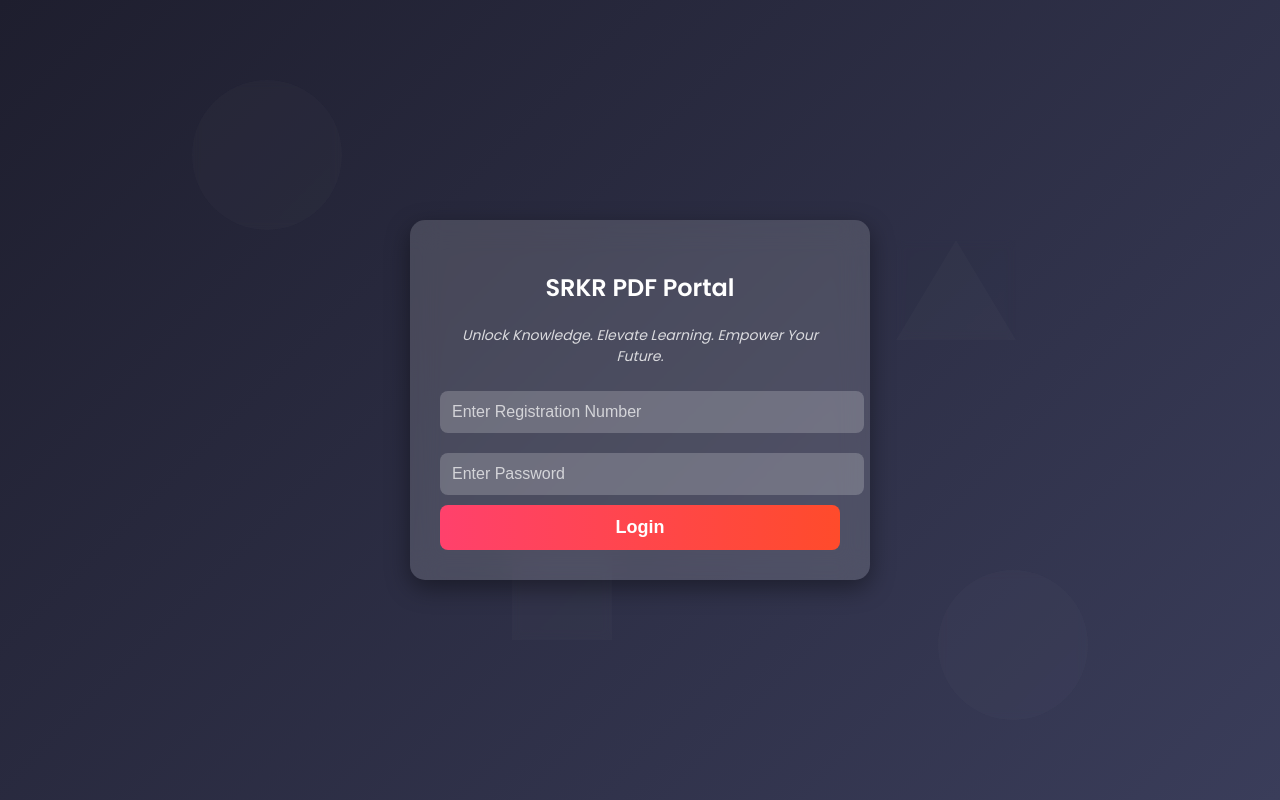
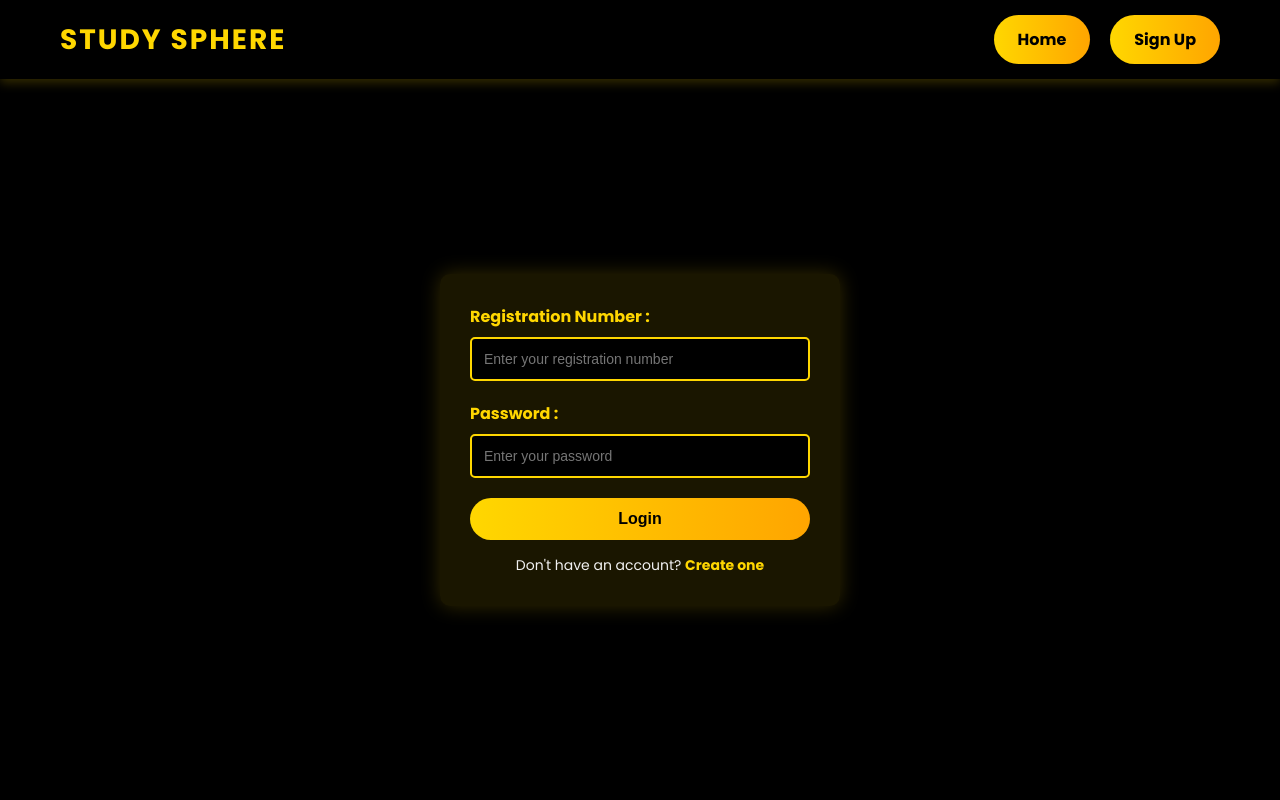
Before and after one commit to Phani943/MST_Lab, a plain HTML site: page login.html in a window 1280 px wide. Drawn offline with Linux system fonts and the light colour scheme.

Commit message:
Update login.html

```diff
--- a/login.html
+++ b/login.html
@@ -1,123 +1,172 @@
 <!DOCTYPE html>
 <html lang="en">
 <head>
-    <meta charset="UTF-8">
-    <meta name="viewport" content="width=device-width, initial-scale=1.0">
-    <title>SRKR PDF Portal</title>
-    <link href="https://fonts.googleapis.com/css2?family=Poppins:wght@300;400;600&display=swap" rel="stylesheet">
+  <meta charset="UTF-8" />
+  <meta name="viewport" content="width=device-width, initial-scale=1.0"/>
+  <title>Study Sphere - Login</title>
   <style>
+    @import url('https://fonts.googleapis.com/css2?family=Poppins:wght@300;400;700&display=swap');
+
+    * {
+      margin: 0;
+      padding: 0;
+      box-sizing: border-box;
+    }
     body {
       font-family: 'Poppins', sans-serif;
+      background: #000;
+      color: #fff;
+      min-height: 100vh;
+      display: flex;
+      flex-direction: column;
+    }
+    /* HEADER */
+    header {
+      display: flex;
+      justify-content: space-between;
+      align-items: center;
+      padding: 15px 60px;
+      background: rgba(0, 0, 0, 0.8);
+      box-shadow: 0 4px 10px rgba(255, 215, 0, 0.2);
+    }
+    .logo {
+      font-size: 28px;
+      font-weight: 700;
+      letter-spacing: 2px;
+      text-transform: uppercase;
+      color: #FFD700;
+    }
+    nav {
+      display: flex;
+      gap: 20px;
+    }
+    nav a {
+      background: linear-gradient(90deg, #FFD700, #FFA500);
+      text-decoration: none;
+      padding: 12px 24px;
+      color: #000;
+      font-weight: bold;
+      border-radius: 25px;
+      transition: transform 0.3s, box-shadow 0.3s;
+    }
+    nav a:hover {
+      transform: scale(1.05);
+      box-shadow: 0 0 15px rgba(255, 215, 0, 0.7);
+    }
+    .login-section {
+      flex: 1;
       display: flex;
       justify-content: center;
       align-items: center;
-            height: 100vh;
-            background: linear-gradient(135deg, #1E1E2E, #3A3D5A);
-            margin: 0;
-            overflow: hidden;
+      padding: 40px 20px;
+      text-align: center;
     }
-        .background-design {
-            position: absolute;
+    .login-form {
+      background: rgba(255, 215, 0, 0.1);
+      border-radius: 10px;
+      padding: 30px;
+      max-width: 400px;
       width: 100%;
-            height: 100%;
-            overflow: hidden;
-            z-index: -1;
+      box-shadow: 0 0 20px rgba(255, 215, 0, 0.2);
     }
-        .circle, .triangle, .square {
-            position: absolute;
-            opacity: 0.2;
-            backdrop-filter: blur(5px);
+    .login-form label {
+      display: block;
+      text-align: left;
+      margin-bottom: 8px;
+      font-weight: 600;
+      color: #FFD700;
     }
-        .circle {
-            width: 150px;
-            height: 150px;
-            background: rgba(255, 255, 255, 0.1);
-            border-radius: 50%;
-        }
-        .triangle {
-            width: 0;
-            height: 0;
-            border-left: 60px solid transparent;
-            border-right: 60px solid transparent;
-            border-bottom: 100px solid rgba(255, 255, 255, 0.1);
-        }
-        .square {
-            width: 100px;
-            height: 100px;
-            background: rgba(255, 255, 255, 0.1);
-        }
-        .circle:nth-child(1) { top: 10%; left: 15%; }
-        .circle:nth-child(2) { bottom: 10%; right: 15%; }
-        .triangle:nth-child(3) { top: 30%; left: 70%; }
-        .square:nth-child(4) { bottom: 20%; left: 40%; }
-        .container {
-            background: rgba(255, 255, 255, 0.15);
-            backdrop-filter: blur(15px);
-            padding: 30px;
-            border-radius: 15px;
-            box-shadow: 0 8px 25px rgba(0, 0, 0, 0.4);
-            text-align: center;
-            width: 400px;
-            color: white;
-            position: relative;
-            z-index: 1;
-        }
-        h2 {
-            margin-bottom: 15px;
-            font-weight: 600;
-            font-size: 24px;
-        }
-        input {
+    .login-form input {
       width: 100%;
       padding: 12px;
-            margin: 10px 0;
+      margin-bottom: 20px;
+      border: 2px solid #FFD700;
+      border-radius: 5px;
+      background: #000;
+      color: #fff;
+      font-size: 14px;
+      outline: none;
+      transition: border-color 0.3s;
+    }
+    .login-form input:focus {
+      border-color: #FFA500;
+    }
+    .login-form button {
+      background: linear-gradient(90deg, #FFD700, #FFA500);
       border: none;
-            border-radius: 8px;
+      padding: 12px 24px;
+      color: #000;
+      font-weight: bold;
+      border-radius: 25px;
+      cursor: pointer;
+      transition: transform 0.3s, box-shadow 0.3s;
+      width: 100%;
       font-size: 16px;
-            background: rgba(255, 255, 255, 0.2);
-            color: white;
-            outline: none;
     }
-        input::placeholder {
-            color: rgba(255, 255, 255, 0.7);
+    .login-form button:hover {
+      transform: scale(1.05);
+      box-shadow: 0 0 20px rgba(255, 215, 0, 0.7);
     }
-        button {
-            width: 100%;
-            padding: 12px;
-            background: linear-gradient(90deg, #FF416C, #FF4B2B);
-            color: white;
-            border: none;
-            border-radius: 8px;
-            font-size: 18px;
-            cursor: pointer;
-            font-weight: 600;
-            transition: 0.3s;
+    .login-form .signup-prompt {
+      margin-top: 15px;
+      font-size: 14px;
+      color: #f1f1f1;
     }
-        button:hover {
-            background: linear-gradient(90deg, #FF4B2B, #FF416C);
-            transform: scale(1.05);
+    .login-form .signup-prompt a {
+      color: #FFD700;
+      text-decoration: none;
+      font-weight: bold;
     }
-        .message-box {
-            margin-top: 20px;
-            font-size: 14px;
-            color: rgba(255, 255, 255, 0.8);
-            font-style: italic;
+    .login-form .signup-prompt a:hover {
+      text-decoration: underline;
+    }
+    @media (max-width: 768px) {
+      header {
+        padding: 15px 30px;
+      }
+      .logo {
+        font-size: 22px;
+      }
+      .login-form {
+        padding: 20px;
+      }
     }
   </style>
 </head>
 <body>
-    <div class="background-design">
-        <div class="circle"></div>
-        <div class="circle"></div>
-        <div class="triangle"></div>
-        <div class="square"></div>
+  <header>
+    <div class="logo">Study Sphere</div>
+    <nav>
+      <a href="index.html">Home</a>
+      <a href="signup.html">Sign Up</a>
+    </nav>
+  </header>
+
+  <section class="login-section">
+    <form class="login-form" action="#" method="POST">
+      <label for="regNo">Registration Number :</label>
+      <input
+        type="text"
+        id="regNo"
+        name="regNo"
+        required
+        placeholder="Enter your registration number"
+      />
+
+      <label for="password">Password :</label>
+      <input
+        type="password"
+        id="password"
+        name="password"
+        required
+        placeholder="Enter your password"
+      />
+
+      <button type="submit">Login</button>
+      <div class="signup-prompt">
+        Don't have an account? <a href="signup.html">Create one</a>
       </div>
-    <div class="container">
-        <h2>SRKR PDF Portal</h2>
-        <p class="message-box">Unlock Knowledge. Elevate Learning. Empower Your Future.</p>
-        <input type="text" placeholder="Enter Registration Number" required>
-        <input type="password" placeholder="Enter Password" required>
-        <button>Login</button>
-    </div>
+    </form>
+  </section>
 </body>
 </html>
```
Lines whose indentation alone changed are shown as unchanged.
